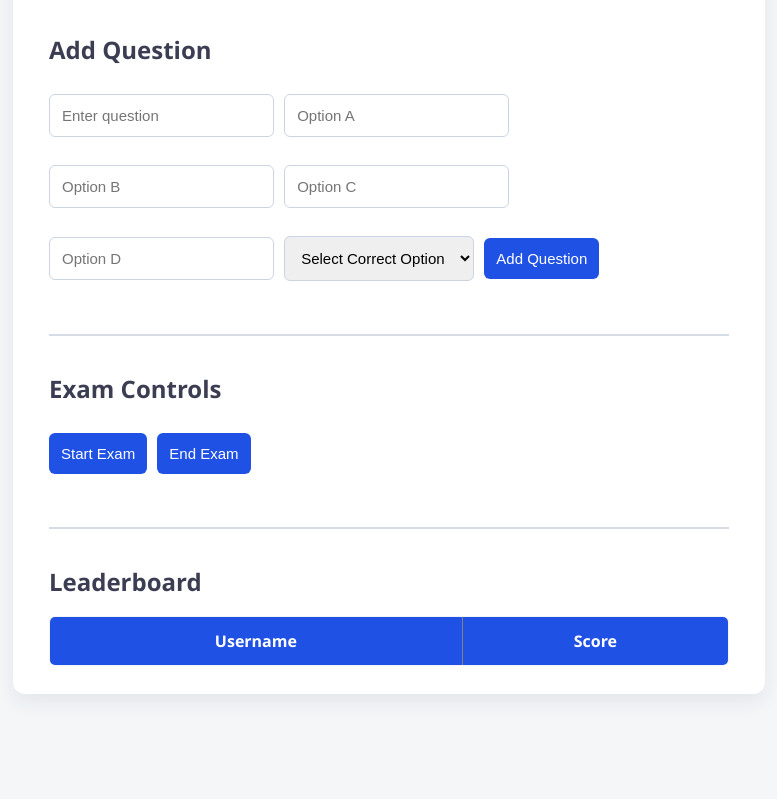
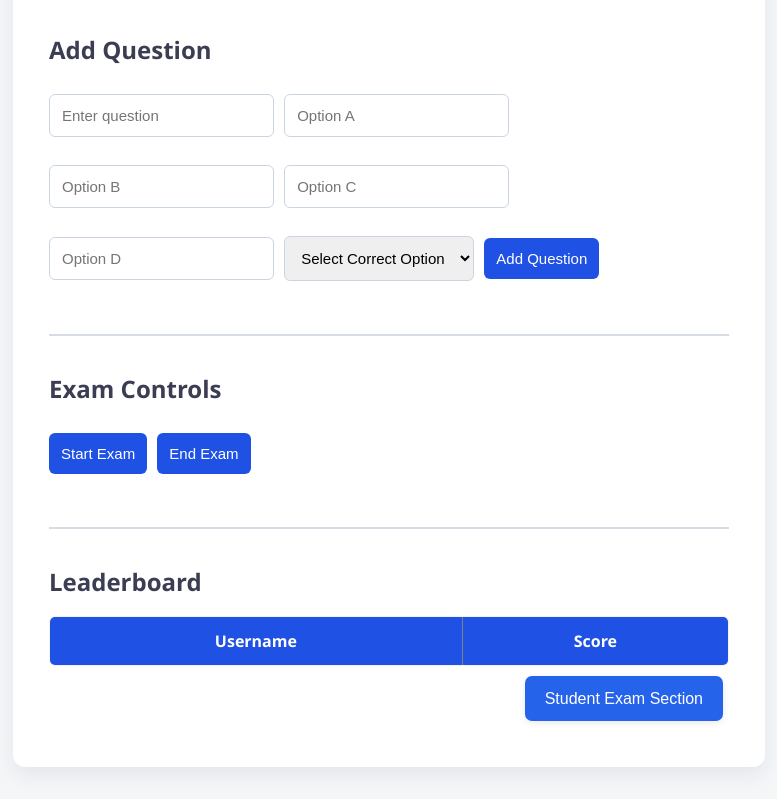
Before and after one commit to ayushraistudio/exam-mcq, a plain HTML site: page admin.html in a window 1280 px wide. Shown: the part 341-1140 px from the top of the page, without its empty margins (251-1028 px from the left). Before the commit the page ends 1067 px from the top, so only its background shows below. Drawn offline with Linux system fonts and the light colour scheme; no server answers.

Commit message:
Update admin.html

```diff
--- a/admin.html
+++ b/admin.html
@@ -141,7 +141,14 @@ tr:nth-child(even) {
       <!-- Leaderboard data populated here -->
     </tbody>
   </table>
+<div style="display: flex; justify-content:  align-items: flex-start;">
+  <div style="flex: 1;">
 
+  </div>
+  <div>
+    <button id="studentExamBtn" style="background: #2563eb; color: #fff; border-radius: 7px; font-size: 1rem; font-weight: 500; height: 45px; min-width: 170px; box-shadow: 0 2px 6px #1e293b19; padding: 0 20px; border: none; cursor: pointer;" onclick="window.location.href='student.html'">Student Exam Section</button>
+  </div>
+</div>
 </div>
 </body>
 </html>
```
